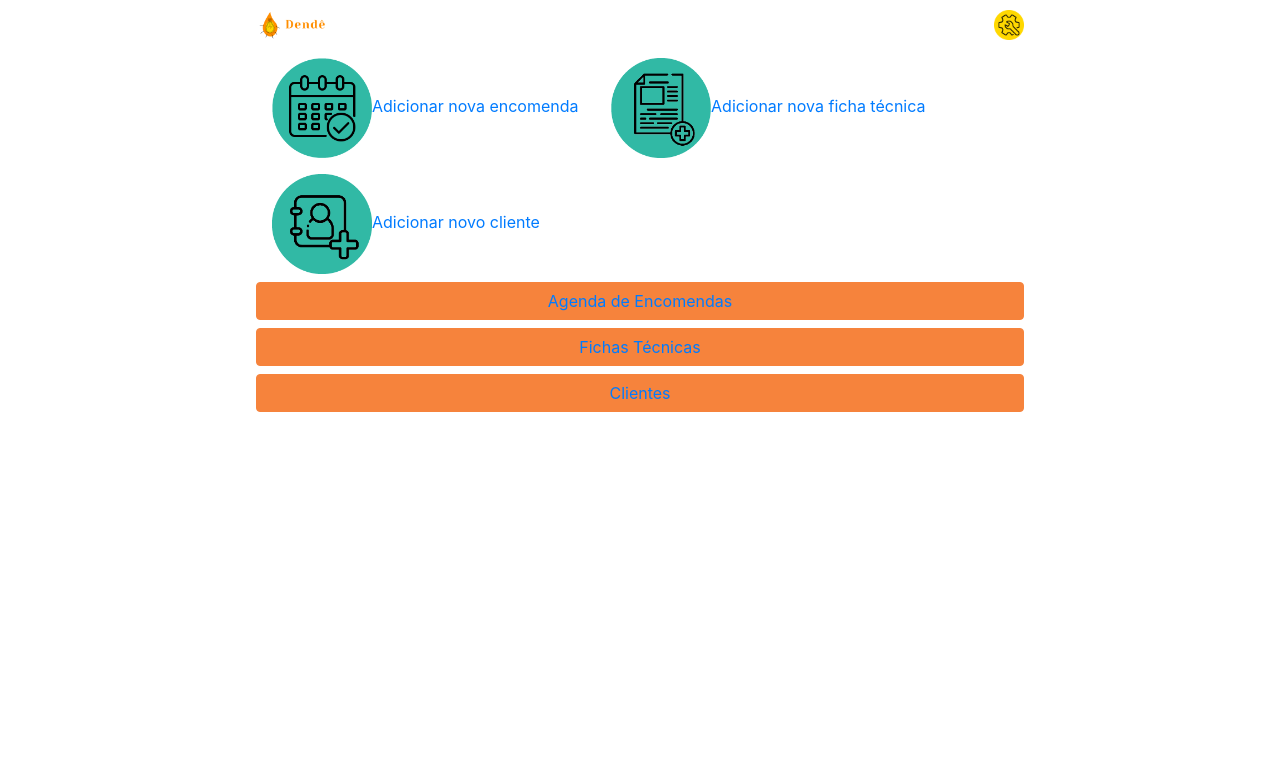
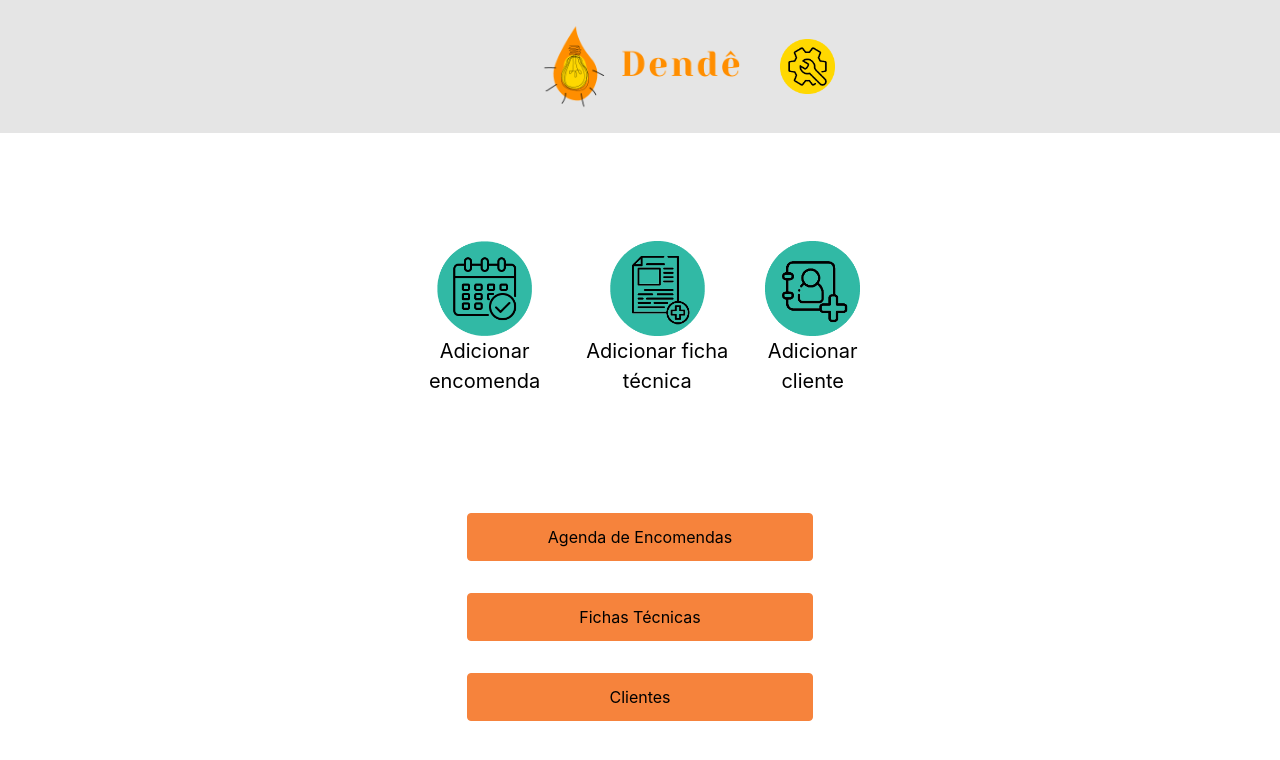
Before and after one commit to renatanovais/dende, a React (Create React App) app in the folder dende-megahack/: page /home in a window 1280 px wide. Shown: the top 760 px of the page. Built offline with nearby package versions, Linux system fonts and the light colour scheme.

Commit message:
it's good for now

```diff
--- a/dende-megahack/src/App.css
+++ b/dende-megahack/src/App.css
@@ -1,15 +1,25 @@
 :root {
-  --laranja-dende: #F6833C;
-  --azul-dende: #609BD2;
-  --verde-dende: #31B9A5;
-  --verde-dois-dende: #61C190;
-  --amarelo-dende: #FFD800;
+  --laranja-dende: #f6833c;
+  --azul-dende: #609bd2;
+  --verde-dende: #31b9a5;
+  --verde-dois-dende: #61c190;
+  --amarelo-dende: #ffd800;
+  --cinza-claro: #e5e5e5;
+}
+
+a {
+  color: black;
+}
+
+a:hover {
+  color: gray;
+  text-decoration: none;
 }
 
 body {
-  max-width: 60%;
   margin: 0 auto;
   text-align: center;
+  font-size: 14pt;
 }
 
 .App-logo {
@@ -19,11 +29,31 @@ body {
 .button-verde {
   background-color: var(--verde-dende);
   border-color: var(--verde-dende);
+  font-size: 16pt;
+  height: 2.5em;
+  width: 5em;
+}
+
+.button-verde:hover {
+  background-color: var(--laranja-dende);
+  border-color: var(--laranja-dende);
+  margin-bottom: 2em;
+  height: 2.5em;
+  width: 5em;
 }
 
 .button-laranja {
   background-color: var(--laranja-dende);
   border-color: var(--laranja-dende);
+  height: 3em;
+  margin-bottom: 2em;
+}
+
+.button-laranja:hover {
+  background-color: var(--verde-dende);
+  border-color: var(--verde-dende);
+  height: 3em;
+  margin-bottom: 2em;
 }
 
 .button-azul {
@@ -37,7 +67,43 @@ body {
 }
 
 .header-comp {
+  align-items: center;
+  background-color: var(--cinza-claro);
   display: flex;
+  font-size: 16pt;
   justify-content: space-between;
-  margin: 10px 0;
+  padding: 1em 25em 1em;
 }
+
+.header-configs {
+  display: flex;
+  flex-direction: row;
+}
+
+.header-configs p {
+  margin-right: 1em;
+  margin-top: 0.6em;
+}
+
+.add-buttons {
+  display: flex;
+  flex-flow: row;
+  font-size: 20px;
+  justify-content: space-around;
+  margin: 5em 20em 1em;
+}
+
+.single-add-button {
+  display: flex;
+  flex-direction: column;
+}
+
+.home-buttons {
+  margin: 5em 25em 1em;
+}
+
+.login-container {
+  display: flex;
+  flex-flow: column;
+  margin: 0 25em;
+}
--- a/dende-megahack/src/components/Header.jsx
+++ b/dende-megahack/src/components/Header.jsx
@@ -6,15 +6,19 @@ import configs from '../images/icons/configs-icon.png';
 function Header(props) {
   return (
     <header className="header-comp">
-      <img alt="Dendê" src={logoHorizontal} height="30" />
-      <p>{props.email}</p>
-      <img alt="Configurações" src={configs} height="30" />
+      <div>
+        <img alt="Dendê" src={logoHorizontal} height="90px" />
+      </div>
+      <div className="header-configs">
+        <p>{props.email}</p>
+        <img alt="Configurações" src={configs} height="55px" />
+      </div>
     </header>
-  )
+  );
 }
 
 const mapStateToProps = (state) => ({
   email: state.loginReducer.email,
-})
+});
 
 export default connect(mapStateToProps)(Header);
--- a/dende-megahack/src/pages/Home.js
+++ b/dende-megahack/src/pages/Home.js
@@ -11,27 +11,27 @@ export default function Home() {
   return (
     <div>
       <Header />
-      <Nav activeKey="/home">
-        <Nav.Item>
+      <Nav activeKey="/home" className="add-buttons">
+          <Nav.Item className="single-add-button">
             <Nav.Link href="/encomendas/add">
-            <img alt="Add encomenda" src={addEncomenda} height="100" />
-            Adicionar nova encomenda
+              <img alt="Add encomenda" src={addEncomenda} height="95" />
+              <p>Adicionar encomenda</p>
           </Nav.Link>
           </Nav.Item>
-        <Nav.Item>
+          <Nav.Item className="single-add-button">
             <Nav.Link href="/fichas-tecnicas/add">
-            <img alt="Add encomenda" src={addFicha} height="100" />
-            Adicionar nova ficha técnica
+              <img alt="Add encomenda" src={addFicha} height="95" />
+            <p>Adicionar ficha técnica</p>
           </Nav.Link>
           </Nav.Item>
-        <Nav.Item>
+          <Nav.Item className="single-add-button">
             <Nav.Link href="/fichas-tecnicas/add">
-            <img alt="Add encomenda" src={addCliente} height="100" />
-            Adicionar novo cliente
+              <img alt="Add encomenda" src={addCliente} height="95" />
+              <p>Adicionar cliente</p>
           </Nav.Link>
           </Nav.Item>
       </Nav>
-      <>
+      <div className="home-buttons">
         <Button className="button-laranja" size="1g" block>
           <Link to="/encomendas">Agenda de Encomendas</Link>
         </Button>
@@ -41,7 +41,7 @@ export default function Home() {
         <Button className="button-laranja" size="1g" block>
           <Link to="clientes">Clientes</Link>
         </Button>
-      </>
+      </div>
     </div>
   )
 };
--- a/dende-megahack/src/pages/Login.js
+++ b/dende-megahack/src/pages/Login.js
@@ -16,18 +16,24 @@ function Login(props) {
       <div>
         <img className="App-logo" alt="Dende" src={logo} />
       </div>
+      <div className="login-container">
         <Form>
           <Form.Group controlId="formLogin">
-          <Form.Control className="login-form" type="email" placeholder="Email..." onChange={(e) => setEmail(e.target.value)} />
+            <Form.Label>E-mail:</Form.Label>
+            <Form.Control className="login-form" type="email" placeholder="Email" onChange={(e) => setEmail(e.target.value)} />
+            <Form.Text className="text-muted">
+              Seu e-mail está seguro conosco. Não iremos compartilhar seus dados.
+            </Form.Text>
           </Form.Group>
           <Form.Group controlId="formLogin">
-          <Form.Control className="login-form" type="password" placeholder="Senha..." onChange={(e) => setSenha(e.target.value)} />
+            <Form.Label>Senha:</Form.Label>
+            <Form.Control className="login-form" type="password" placeholder="Senha" onChange={(e) => setSenha(e.target.value)} />
           </Form.Group>
           <Button className="button-verde" type="button" onClick={() => login(email, senha)} >
-          Entrar
+            <Link to="/home">Entrar</Link>
           </Button>
         </Form>
-      <Link to="/home">Link temporário para home</Link>
+      </div>
     </React.Fragment>
   )
 };
```
Lines whose indentation alone changed are shown as unchanged.
